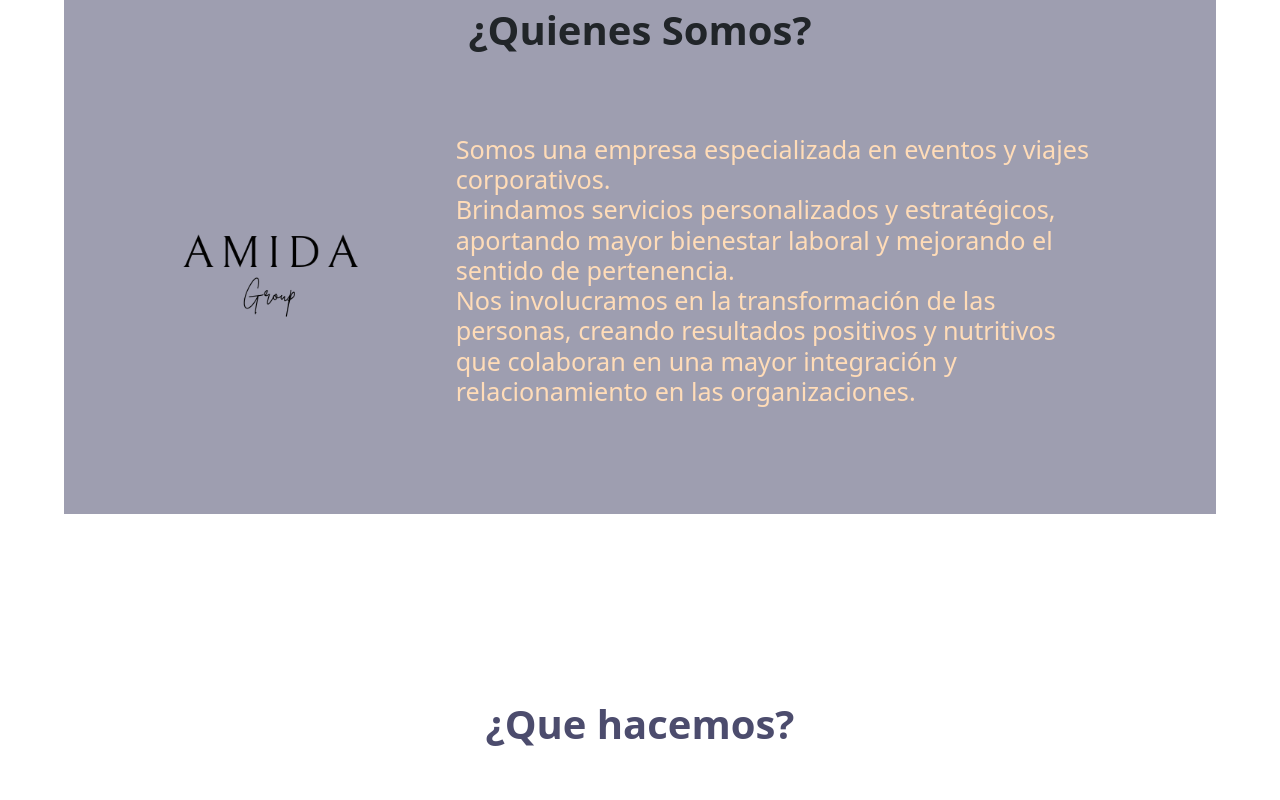
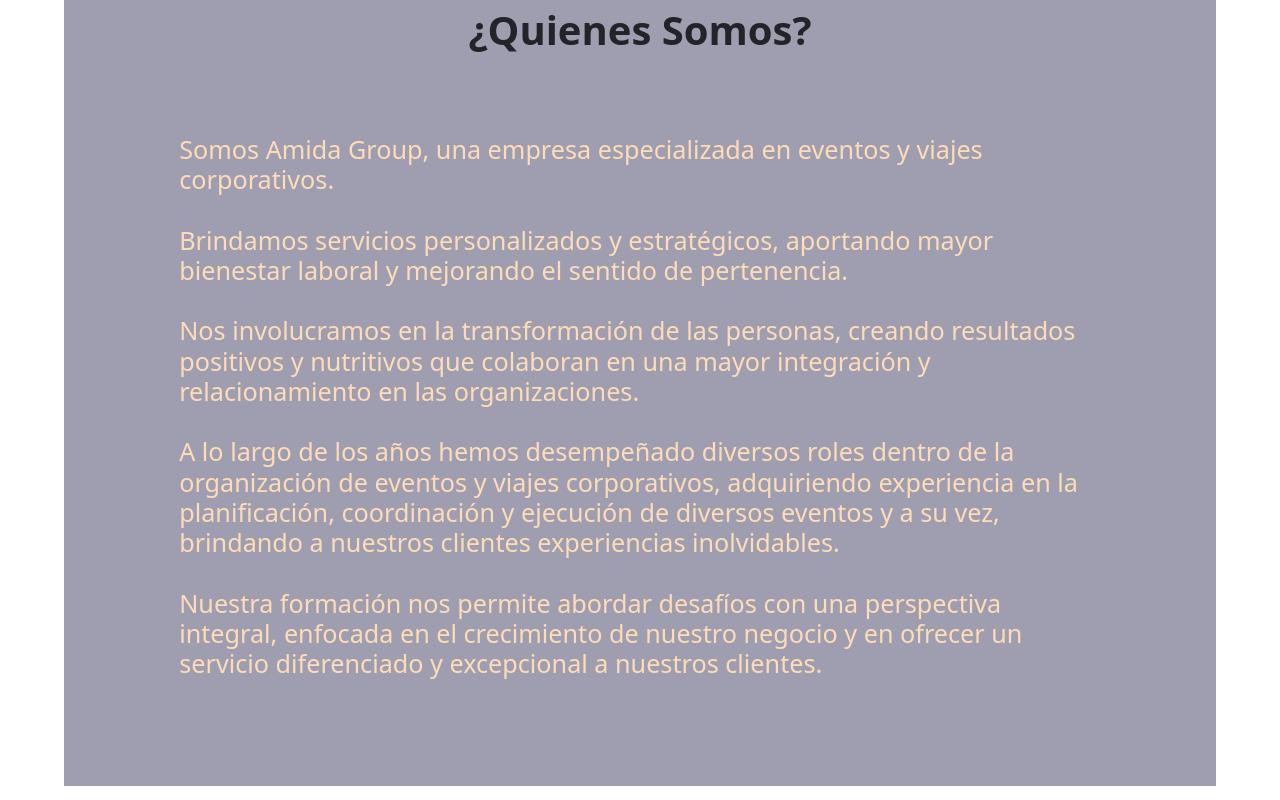
Before and after one commit to franco-buccellato/amida, a React (Create React App) app: page / in a window 1280 px wide. Shown: the part 1340-2140 px from the top of the page. Built offline with nearby package versions, Linux system fonts and the light colour scheme.

Commit message:
Modificacion en Nosotros

```diff
--- a/src/componentes/Inicio/Inicio.css
+++ b/src/componentes/Inicio/Inicio.css
@@ -3,7 +3,7 @@
 }
 
 .carousel-caption h3 {
-    font-size: xxx-large;
+    /* font-size: xxx-large; */
 }
 
 .card-innovacion-carousel-caption {
--- a/src/componentes/SeccionQuienesSomos/SeccionQuienesSomos.css
+++ b/src/componentes/SeccionQuienesSomos/SeccionQuienesSomos.css
@@ -46,8 +46,8 @@
     flex-direction: row;
     align-items: center;
     justify-content: baseline;
-    width: 90%;
-    margin-left: 10%;
+    width: 100%;
+    /* margin-left: 10%; */
     font-weight: 500;
     color: var(--color-3);
 }
--- a/src/componentes/SeccionQuienesSomos/SeccionQuienesSomos.js
+++ b/src/componentes/SeccionQuienesSomos/SeccionQuienesSomos.js
@@ -10,11 +10,15 @@
                 <h2 className="display-6">¿Quienes Somos?</h2>
             </div>
             <div className="section-nosotros-descripcion">
-                <img src={logoAmida}></img>
+                {/* <img src={logoAmida}></img> */}
                 <h6 className="display-6-configurado">
-                    Somos una empresa especializada en eventos y viajes corporativos. <br></br>
-                    Brindamos servicios personalizados y estratégicos, aportando mayor bienestar laboral y mejorando el sentido de pertenencia. <br></br>
-                    Nos involucramos en la transformación de las personas, creando resultados positivos y nutritivos que colaboran en una mayor integración y relacionamiento en las organizaciones.</h6>
+                    Somos Amida Group, una empresa especializada en eventos y viajes corporativos.<br></br><br></br>
+                    Brindamos servicios personalizados y estratégicos, aportando mayor bienestar laboral y mejorando el sentido de pertenencia.<br></br><br></br>
+                    Nos involucramos en la transformación de las personas, creando resultados positivos y nutritivos que colaboran en una mayor integración y relacionamiento en las organizaciones.<br></br><br></br>
+                    A lo largo de los años hemos desempeñado diversos roles dentro de la organización de eventos y viajes corporativos, adquiriendo experiencia en la planificación, coordinación y ejecución de diversos eventos y a su vez, brindando a nuestros clientes experiencias inolvidables.<br></br><br></br>
+                    Nuestra formación nos permite abordar desafíos con una perspectiva integral, enfocada en el crecimiento de nuestro negocio y en ofrecer un servicio diferenciado y excepcional a nuestros clientes.
+
+                </h6>
             </div>
         </div>
     );
```
